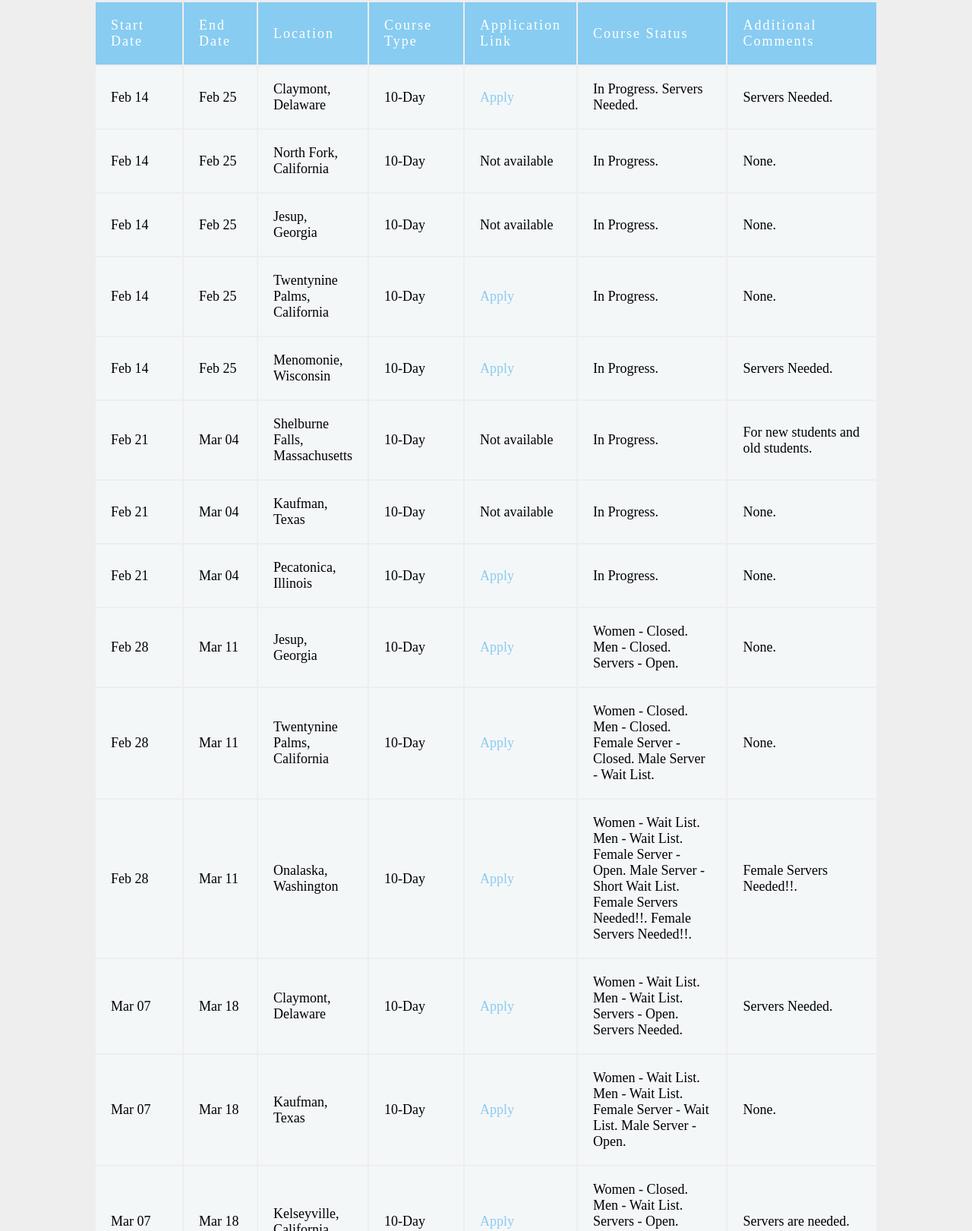
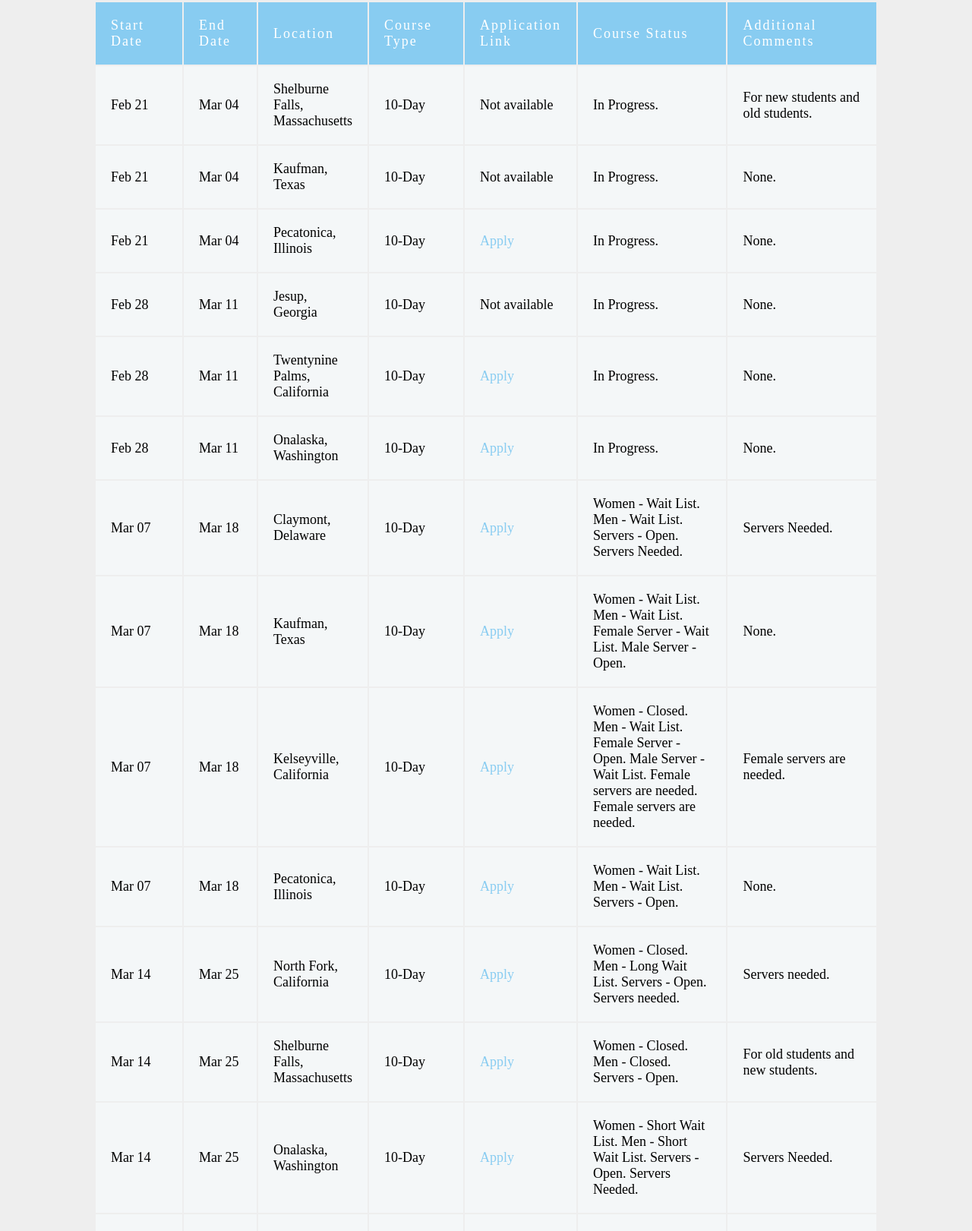
Before and after one commit to upcomingretreats/upcomingretreats.github.io, a plain HTML site: page index.html in a window 1280 px wide. Shown: the part 119-1740 px from the top of the page at 76% size. Drawn offline with Linux system fonts and the light colour scheme; a web font is replaced by a local one.

Commit message:
update: March 1st

```diff
--- a/index.html
+++ b/index.html
@@ -42,39 +42,36 @@
    <tbody>
     <tr>
      <td>
-      Feb 14
-     </td>
-     <td>
-      Feb 25
-     </td>
-     <td>
-      Claymont, Delaware
-     </td>
-     <td>
-      10-Day
-     </td>
-     <td>
-      <a href="https://www.dhamma.org/en-US/portal/student_apps/new_app?course_id=51561&amp;location_id=1544">
-       Apply
-      </a>
+      Feb 21
+     </td>
+     <td>
+      Mar 04
+     </td>
+     <td>
+      Shelburne Falls, Massachusetts
+     </td>
+     <td>
+      10-Day
+     </td>
+     <td>
+      Not available
      </td>
      <td>
       In Progress.
-Servers Needed.
-     </td>
-     <td>
-      Servers Needed.
-     </td>
-    </tr>
-    <tr>
-     <td>
-      Feb 14
-     </td>
-     <td>
-      Feb 25
-     </td>
-     <td>
-      North Fork, California
+     </td>
+     <td>
+      For new students and old students.
+     </td>
+    </tr>
+    <tr>
+     <td>
+      Feb 21
+     </td>
+     <td>
+      Mar 04
+     </td>
+     <td>
+      Kaufman, Texas
      </td>
      <td>
       10-Day
@@ -91,10 +88,35 @@ Servers Needed.
     </tr>
     <tr>
      <td>
-      Feb 14
-     </td>
-     <td>
-      Feb 25
+      Feb 21
+     </td>
+     <td>
+      Mar 04
+     </td>
+     <td>
+      Pecatonica, Illinois
+     </td>
+     <td>
+      10-Day
+     </td>
+     <td>
+      <a href="https://www.dhamma.org/en-US/portal/student_apps/new_app?course_id=50326&amp;location_id=1541">
+       Apply
+      </a>
+     </td>
+     <td>
+      In Progress.
+     </td>
+     <td>
+      None.
+     </td>
+    </tr>
+    <tr>
+     <td>
+      Feb 28
+     </td>
+     <td>
+      Mar 11
      </td>
      <td>
       Jesup, Georgia
@@ -114,10 +136,10 @@ Servers Needed.
     </tr>
     <tr>
      <td>
-      Feb 14
-     </td>
-     <td>
-      Feb 25
+      Feb 28
+     </td>
+     <td>
+      Mar 11
      </td>
      <td>
       Twentynine Palms, California
@@ -126,7 +148,7 @@ Servers Needed.
       10-Day
      </td>
      <td>
-      <a href="https://www.dhamma.org/en-US/portal/student_apps/new_app?course_id=51178&amp;location_id=1356">
+      <a href="https://www.dhamma.org/en-US/portal/student_apps/new_app?course_id=51180&amp;location_id=1356">
        Apply
       </a>
      </td>
@@ -139,19 +161,19 @@ Servers Needed.
     </tr>
     <tr>
      <td>
-      Feb 14
-     </td>
-     <td>
-      Feb 25
-     </td>
-     <td>
-      Menomonie, Wisconsin
-     </td>
-     <td>
-      10-Day
-     </td>
-     <td>
-      <a href="https://www.dhamma.org/en-US/portal/student_apps/new_app?course_id=51885&amp;location_id=1546">
+      Feb 28
+     </td>
+     <td>
+      Mar 11
+     </td>
+     <td>
+      Onalaska, Washington
+     </td>
+     <td>
+      10-Day
+     </td>
+     <td>
+      <a href="https://www.dhamma.org/en-US/portal/student_apps/new_app?course_id=50341&amp;location_id=1540">
        Apply
       </a>
      </td>
@@ -159,163 +181,7 @@ Servers Needed.
       In Progress.
      </td>
      <td>
-      Servers Needed.
-     </td>
-    </tr>
-    <tr>
-     <td>
-      Feb 21
-     </td>
-     <td>
-      Mar 04
-     </td>
-     <td>
-      Shelburne Falls, Massachusetts
-     </td>
-     <td>
-      10-Day
-     </td>
-     <td>
-      Not available
-     </td>
-     <td>
-      In Progress.
-     </td>
-     <td>
-      For new students and old students.
-     </td>
-    </tr>
-    <tr>
-     <td>
-      Feb 21
-     </td>
-     <td>
-      Mar 04
-     </td>
-     <td>
-      Kaufman, Texas
-     </td>
-     <td>
-      10-Day
-     </td>
-     <td>
-      Not available
-     </td>
-     <td>
-      In Progress.
-     </td>
-     <td>
-      None.
-     </td>
-    </tr>
-    <tr>
-     <td>
-      Feb 21
-     </td>
-     <td>
-      Mar 04
-     </td>
-     <td>
-      Pecatonica, Illinois
-     </td>
-     <td>
-      10-Day
-     </td>
-     <td>
-      <a href="https://www.dhamma.org/en-US/portal/student_apps/new_app?course_id=50326&amp;location_id=1541">
-       Apply
-      </a>
-     </td>
-     <td>
-      In Progress.
-     </td>
-     <td>
-      None.
-     </td>
-    </tr>
-    <tr>
-     <td>
-      Feb 28
-     </td>
-     <td>
-      Mar 11
-     </td>
-     <td>
-      Jesup, Georgia
-     </td>
-     <td>
-      10-Day
-     </td>
-     <td>
-      <a href="https://www.dhamma.org/en-US/portal/student_apps/new_app?course_id=50657&amp;location_id=1539">
-       Apply
-      </a>
-     </td>
-     <td>
-      Women - Closed.
-Men - Closed.
-Servers - Open.
-     </td>
-     <td>
-      None.
-     </td>
-    </tr>
-    <tr>
-     <td>
-      Feb 28
-     </td>
-     <td>
-      Mar 11
-     </td>
-     <td>
-      Twentynine Palms, California
-     </td>
-     <td>
-      10-Day
-     </td>
-     <td>
-      <a href="https://www.dhamma.org/en-US/portal/student_apps/new_app?course_id=51180&amp;location_id=1356">
-       Apply
-      </a>
-     </td>
-     <td>
-      Women - Closed.
-Men - Closed.
-Female Server - Closed.
-Male Server - Wait List.
-     </td>
-     <td>
-      None.
-     </td>
-    </tr>
-    <tr>
-     <td>
-      Feb 28
-     </td>
-     <td>
-      Mar 11
-     </td>
-     <td>
-      Onalaska, Washington
-     </td>
-     <td>
-      10-Day
-     </td>
-     <td>
-      <a href="https://www.dhamma.org/en-US/portal/student_apps/new_app?course_id=50341&amp;location_id=1540">
-       Apply
-      </a>
-     </td>
-     <td>
-      Women - Wait List.
-Men - Wait List.
-Female Server - Open.
-Male Server - Short Wait List.
-Female Servers Needed!!.
-Female Servers Needed!!.
-     </td>
-     <td>
-      Female Servers Needed!!.
+      None.
      </td>
     </tr>
     <tr>
@@ -395,12 +261,13 @@ Male Server - Open.
      <td>
       Women - Closed.
 Men - Wait List.
-Servers - Open.
-Servers are needed.
-Servers are needed.
-     </td>
-     <td>
-      Servers are needed.
+Female Server - Open.
+Male Server - Wait List.
+Female servers are needed.
+Female servers are needed.
+     </td>
+     <td>
+      Female servers are needed.
      </td>
     </tr>
     <tr>
@@ -450,7 +317,7 @@ Servers - Open.
      </td>
      <td>
       Women - Closed.
-Men - Wait List.
+Men - Long Wait List.
 Servers - Open.
 Servers needed.
      </td>
@@ -504,13 +371,13 @@ Servers - Open.
       </a>
      </td>
      <td>
-      Women - Closed.
-Men - Wait List.
-Female Server - Open.
-Male Server - Short Wait List.
-     </td>
-     <td>
-      None.
+      Women - Short Wait List.
+Men - Short Wait List.
+Servers - Open.
+Servers Needed.
+     </td>
+     <td>
+      Servers Needed.
      </td>
     </tr>
     <tr>
@@ -588,7 +455,7 @@ Servers Needed.
      </td>
      <td>
       Women - Wait List.
-Men - Wait List.
+Men - Open.
 Female Server - Wait List.
 Male Server - Open.
      </td>
@@ -698,7 +565,8 @@ Servers - Open.
      <td>
       Women - Closed.
 Men - Closed.
-Servers - Open.
+Female Server - Long Wait List.
+Male Server - Open.
      </td>
      <td>
       None.
@@ -725,8 +593,7 @@ Servers - Open.
      <td>
       Women - Wait List.
 Men - Wait List.
-Female Server - Wait List.
-Male Server - Open.
+Servers - Open.
      </td>
      <td>
       None.
@@ -782,9 +649,10 @@ Servers - Wait List.
 Men - Closed.
 Female Server - Open.
 Male Server - Short Wait List.
-     </td>
-     <td>
-      None.
+Servers Needed.
+     </td>
+     <td>
+      Servers Needed.
      </td>
     </tr>
     <tr>
@@ -806,7 +674,9 @@ Male Server - Short Wait List.
       </a>
      </td>
      <td>
-      Open.
+      Women - Open.
+Men - Wait List.
+Servers - Open.
      </td>
      <td>
       Servers Needed!.
@@ -915,7 +785,7 @@ There is another bilingual Vietnamese/English course being held at the Californi
      </td>
      <td>
       Women - Wait List.
-Men - Open.
+Men - Wait List.
 Servers - Open.
      </td>
      <td>
@@ -1313,8 +1183,7 @@ Male Server - Open.
      </td>
      <td>
       Women - Wait List.
-New Men - Wait List.
-Old Men - Open.
+Men - Open.
 Servers - Open.
      </td>
      <td>
@@ -1368,8 +1237,8 @@ English / Burmese
       </a>
      </td>
      <td>
-      Women - Short Wait List.
-Men - Open.
+      Women - Long Wait List.
+Men - Long Wait List.
 Servers - Open.
      </td>
      <td>
@@ -1398,7 +1267,7 @@ English
      <td>
       New Women - Course Full.
 Old Women - Filling Up.
-New Men - Short Wait List.
+New Men - Course Full.
 Old Men - Open.
 Servers - Open.
 Servers needed for this course.
@@ -1427,12 +1296,14 @@ English / Vietnamese
       </a>
      </td>
      <td>
-      Open.
-Servers neededThis course is offered in English &amp; Vietnamese. Priority is given to Vietnamese students. Non-Vietnamese students will be wait listed. .
-This course is offered in English &amp; Vietnamese. Priority is given to Vietnamese students. Non-Vietnamese students will be wait listed. .
-     </td>
-     <td>
-      Servers neededThis course is offered in English &amp; Vietnamese. Priority is given to Vietnamese students. Non-Vietnamese students will be wait listed.
+      Women - Long Wait List.
+Men - Open.
+Servers - Open.
+Servers neededThis course is offered in English &amp; Vietnamese. Priority is given to Vietnamese students. Course now in wait list status for all female students.
+This course is offered in English &amp; Vietnamese. Priority is given to Vietnamese students. Course now in wait list status for all female students.
+     </td>
+     <td>
+      Servers neededThis course is offered in English &amp; Vietnamese. Priority is given to Vietnamese students. Course now in wait list status for all female students.
      </td>
     </tr>
     <tr>
@@ -1503,10 +1374,12 @@ Servers - Open.
       10-Day
      </td>
      <td>
-      Not available
-     </td>
-     <td>
-      Applications accepted starting Feb 28.
+      <a href="https://www.dhamma.org/en-US/portal/student_apps/new_app?course_id=51111&amp;location_id=1357">
+       Apply
+      </a>
+     </td>
+     <td>
+      Open.
      </td>
      <td>
       Servers are needed.
@@ -1531,7 +1404,7 @@ Servers - Open.
       </a>
      </td>
      <td>
-      Women - Wait List.
+      Women - Short Wait List.
 Men - Short Wait List.
 Servers - Open.
      </td>
@@ -1555,10 +1428,12 @@ Servers - Open.
       10-Day
      </td>
      <td>
-      Not available
-     </td>
-     <td>
-      Applications accepted starting Mar 01.
+      <a href="https://www.dhamma.org/en-US/portal/student_apps/new_app?course_id=51567&amp;location_id=1544">
+       Apply
+      </a>
+     </td>
+     <td>
+      Open.
      </td>
      <td>
       None.
@@ -1783,7 +1658,9 @@ Male Server - Open.
       </a>
      </td>
      <td>
-      Open.
+      Women - Open.
+Men - Short Wait List.
+Servers - Open.
      </td>
      <td>
       <a href="http://www.kunja.dhamma.org/CourseInformation.html#allergies">
@@ -1805,10 +1682,12 @@ Male Server - Open.
       10-Day
      </td>
      <td>
-      Not available
-     </td>
-     <td>
-      Applications accepted starting Mar 01.
+      <a href="https://www.dhamma.org/en-US/portal/student_apps/new_app?course_id=51568&amp;location_id=1544">
+       Apply
+      </a>
+     </td>
+     <td>
+      Open.
      </td>
      <td>
       None.
@@ -1875,10 +1754,12 @@ Male Server - Open.
 English / Khmer
      </td>
      <td>
-      Not available
-     </td>
-     <td>
-      Applications accepted starting Feb 27.
+      <a href="https://www.dhamma.org/en-US/portal/student_apps/new_app?course_id=51186&amp;location_id=1356">
+       Apply
+      </a>
+     </td>
+     <td>
+      Open.
      </td>
      <td>
       This course is offered in both English and Khmer. Priority is given to Khmer speakers. Others will go on the waitlist initially, to be accepted if there is enough space as the course approaches.
@@ -1898,10 +1779,12 @@ English / Khmer
       10-Day
      </td>
      <td>
-      Not available
-     </td>
-     <td>
-      Applications accepted starting Feb 27.
+      <a href="https://www.dhamma.org/en-US/portal/student_apps/new_app?course_id=52778&amp;location_id=1546">
+       Apply
+      </a>
+     </td>
+     <td>
+      Open.
      </td>
      <td>
       None.
@@ -2432,7 +2315,7 @@ Servers needed.
      </td>
      <td>
       Women - Wait List.
-Men - Open.
+Men - Wait List.
 Servers - Open.
      </td>
      <td>
@@ -2795,7 +2678,7 @@ Hindi / English
       Applications accepted starting Mar 09.
      </td>
      <td>
-      For new students and old students.
+      For new students and old students.Hindi speakers will be given priority until June 5, 2018. Non-Hindi speakers will be waitlisted until June 5, 2018.
      </td>
     </tr>
     <tr>
@@ -2984,7 +2867,7 @@ English / Vietnamese
       Applications accepted starting Mar 23.
      </td>
      <td>
-      None.
+      For new students and old students.
      </td>
     </tr>
     <tr>
```
